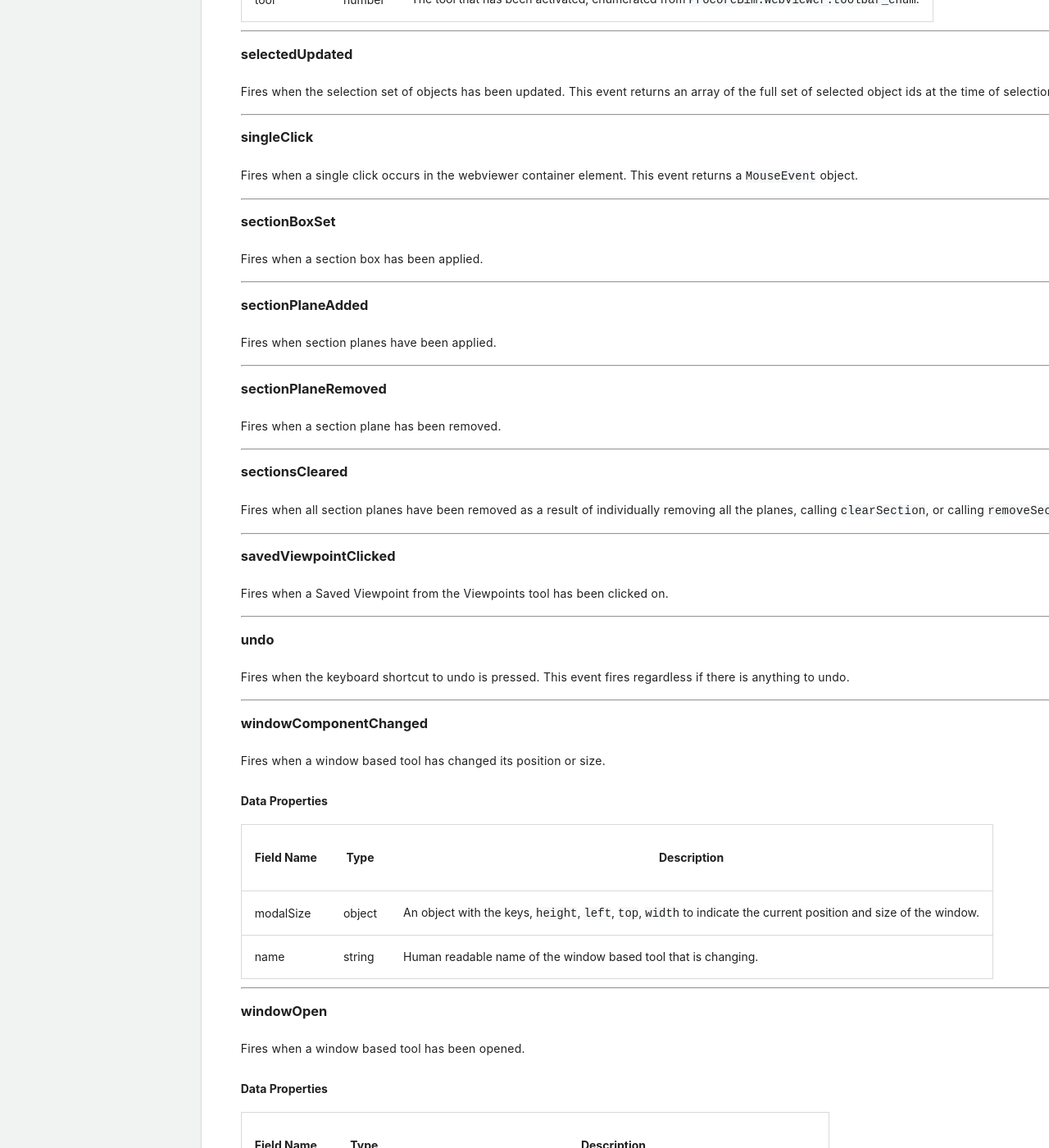
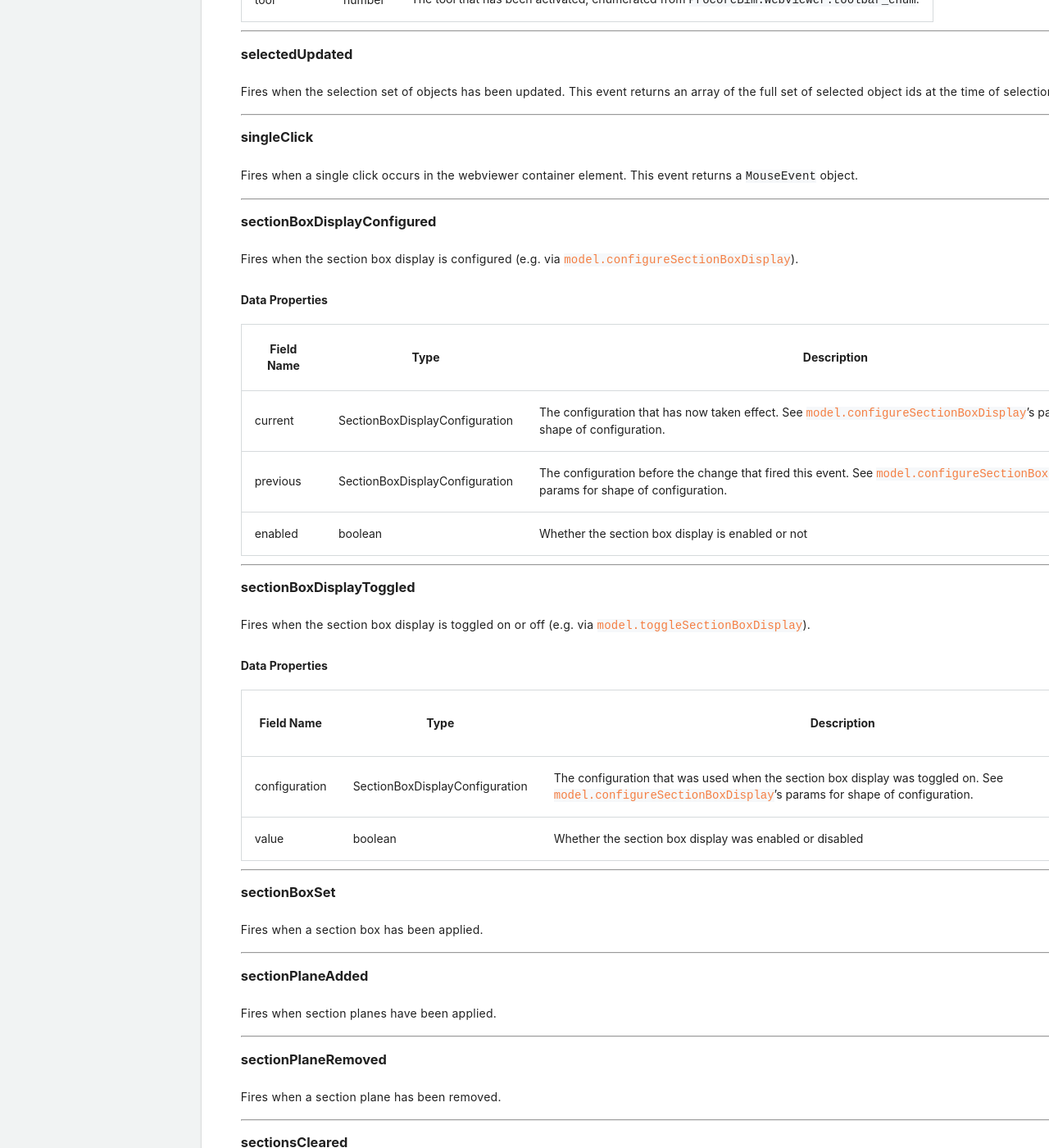
Before and after one commit to procore/documentation, a Jekyll site: the page built from bim_webviewer/bim_web_viewer.md, in a window 1280 px wide and 1400 px high, scrolled down 30209 px. Shown: the whole window at 82% size. Built offline with Jekyll 4.4.1, drawn with Linux system fonts in a browser that asks for light colours; comment, search, counter and statistics services are not loaded.

Commit message:
Add sectionBoxDisplayConfigured and sectionBoxDisplayToggled events

```diff
--- a/bim_webviewer/bim_web_viewer.md
+++ b/bim_webviewer/bim_web_viewer.md
@@ -1464,6 +1464,37 @@ Fires when the selection set of objects has been updated. This event returns an
 <p class="heading-link-container"><a class="heading-link" href="#singleclick"></a></p>
 
 Fires when a single click occurs in the webviewer container element. This event returns a `MouseEvent` object.
+
+---
+
+### sectionBoxDisplayConfigured
+
+<p class="heading-link-container"><a class="heading-link" href="#sectionboxdisplayconfigured"></a></p>
+
+Fires when the section box display is configured (e.g. via [`model.configureSectionBoxDisplay`](#configure-section-box-display)).
+
+#### Data Properties
+
+| Field Name | Type | Description |
+| - | - | - |
+| current | SectionBoxDisplayConfiguration | The configuration that has now taken effect. See [`model.configureSectionBoxDisplay`](#configure-section-box-display)'s params for shape of configuration. |
+| previous | SectionBoxDisplayConfiguration | The configuration before the change that fired this event. See [`model.configureSectionBoxDisplay`](#configure-section-box-display)'s params for shape of configuration. |
+| enabled | boolean | Whether the section box display is enabled or not |
+
+---
+
+### sectionBoxDisplayToggled
+
+<p class="heading-link-container"><a class="heading-link" href="#sectionboxdisplaytoggled"></a></p>
+
+Fires when the section box display is toggled on or off (e.g. via [`model.toggleSectionBoxDisplay`](#toggle-section-box-display)).
+
+#### Data Properties
+
+| Field Name | Type | Description |
+| - | - | - |
+| configuration | SectionBoxDisplayConfiguration | The configuration that was used when the section box display was toggled on. See [`model.configureSectionBoxDisplay`](#configure-section-box-display)'s params for shape of configuration. |
+| value | boolean | Whether the section box display was enabled or disabled |
 
 ---
 
```
